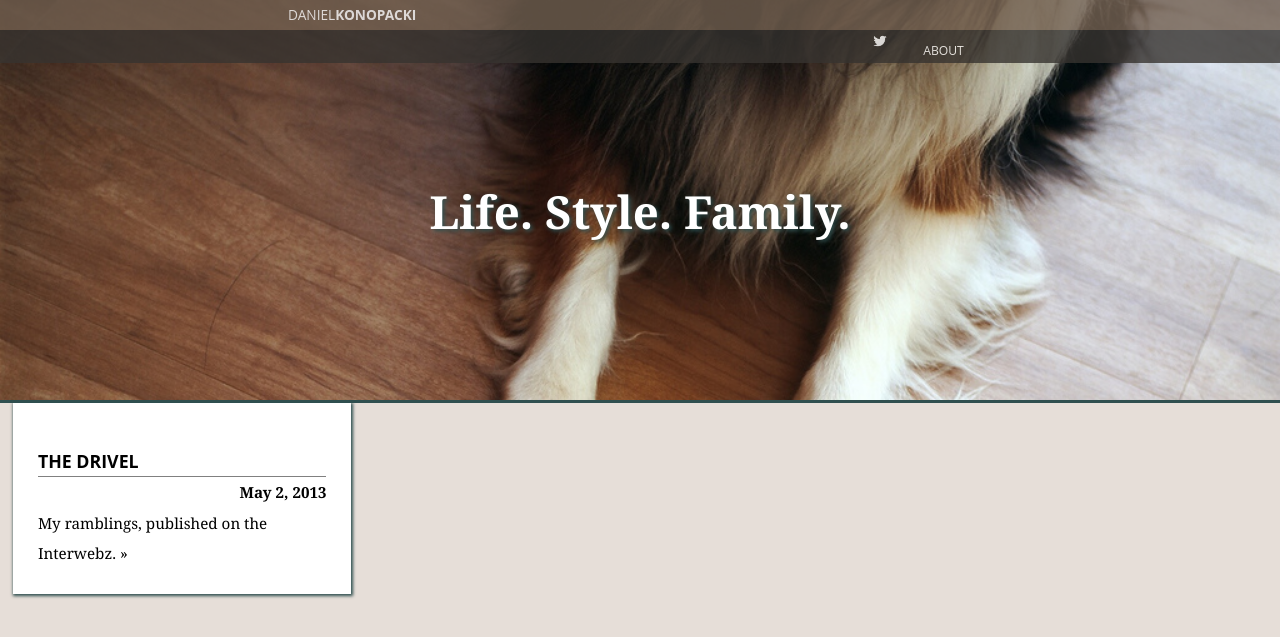
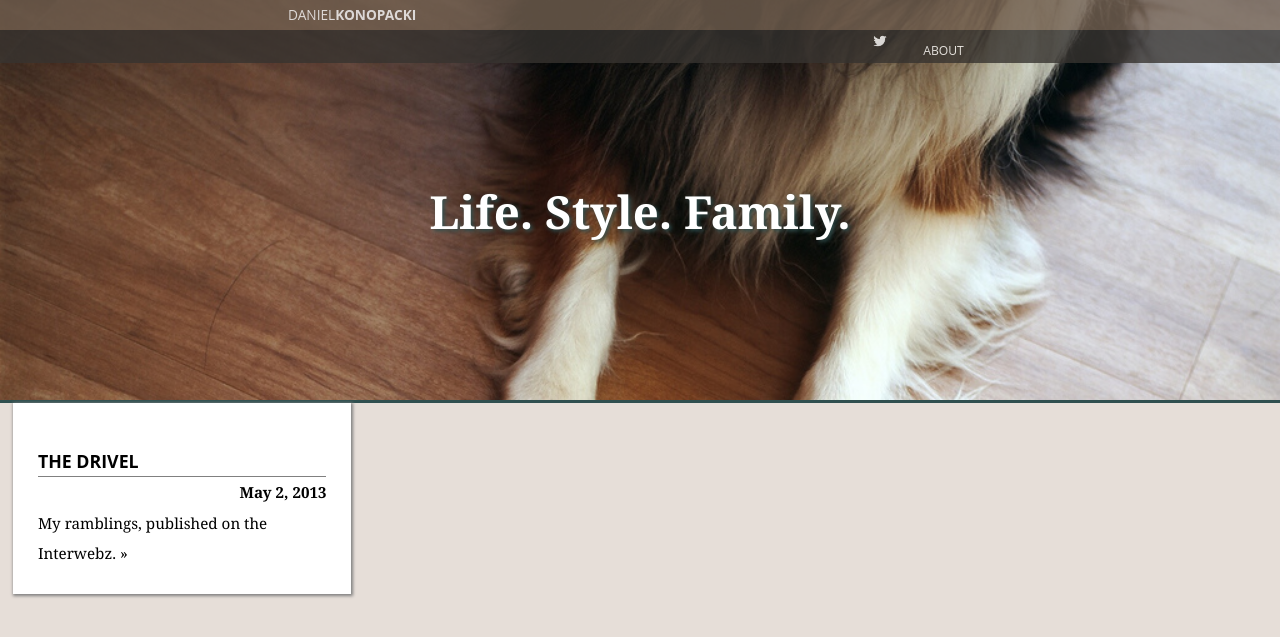
Before and after one commit to danielkonopacki/danielkonopacki.github.com, a Jekyll site: the page built from index.html, in a window 1280 px wide. Shown: the top 637 px of the page. Built offline with Jekyll 4.4.1, drawn with Linux system fonts in a browser that asks for light colours; Markdown is read by kramdown in place of the engine named in the settings.

Commit message:
Style changes

```diff
--- a/css/layout.css
+++ b/css/layout.css
@@ -59,9 +59,9 @@
   width: 23%;
   padding: 2%;
   background-color: white;
-  -moz-box-shadow: 1px 1px 3px 1px darkslategray;
-  -webkit-box-shadow: 1px 1px 3px 1px darkslategray;
-  box-shadow: 1px 1px 3px 1px darkslategray;
+  -moz-box-shadow: 1px 1px 3px 1px gray;
+  -webkit-box-shadow: 1px 1px 3px 1px gray;
+  box-shadow: 1px 1px 3px 1px gray;
   float: left;
 }
 
```
Also changed, not shown: 1 other file.
